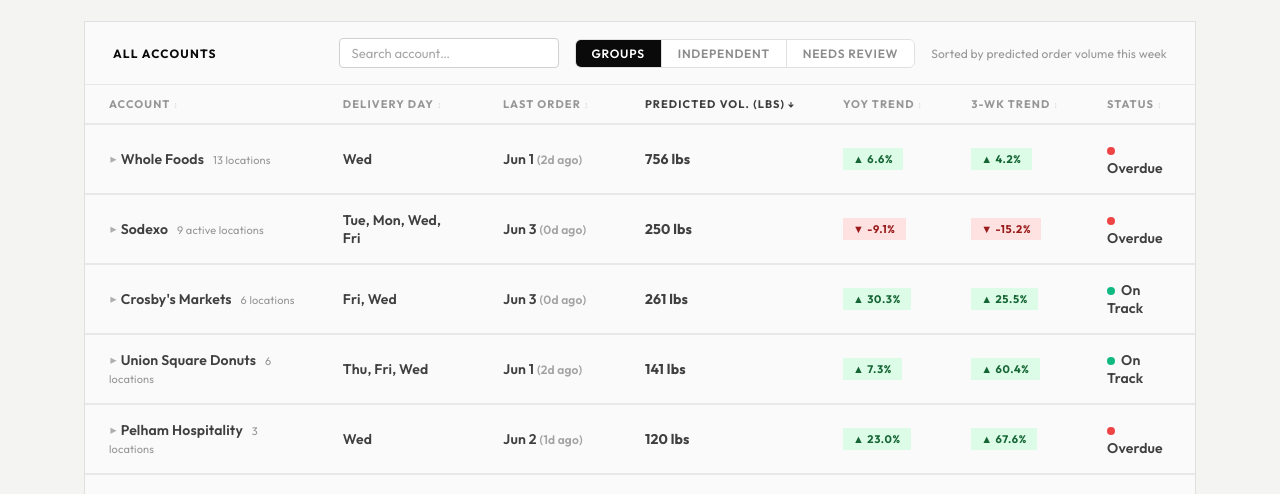
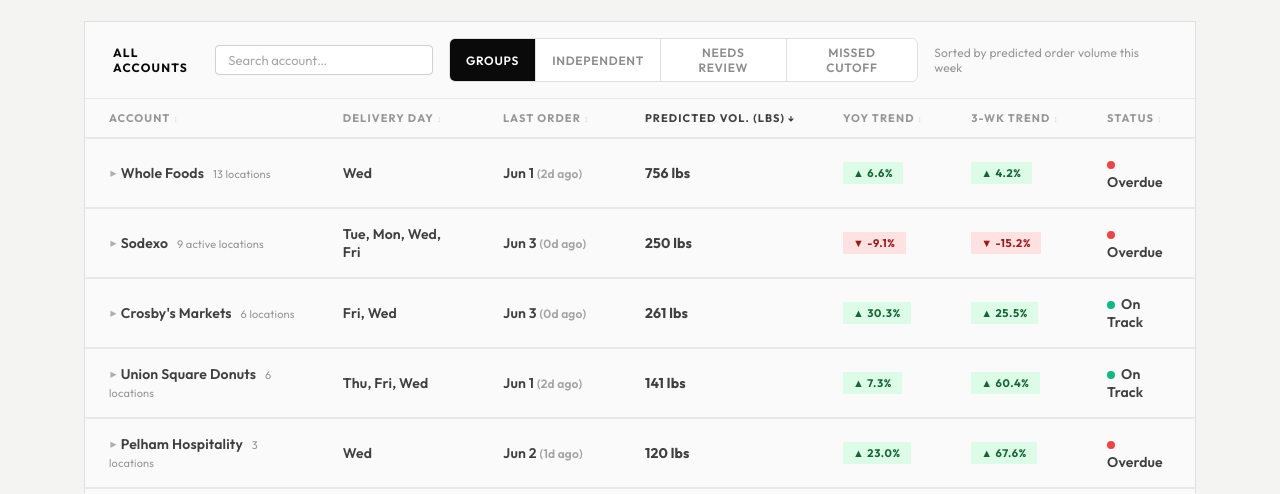
Before and after one commit to John-Corredor-Coffee/atomic-par-ordering, a plain HTML site: page index.html in a window 1280 px wide. Shown: the part 267-761 px from the top of the page. Drawn offline with Linux system fonts and the light colour scheme.

Commit message:
Add Missed Cutoff tab — accounts past cutoff with < 14 days since last order

```diff
--- a/index.html
+++ b/index.html
@@ -541,6 +541,7 @@
             <button class="account-tab active" data-filter="group" onclick="filterAccountType('group', this)">Groups</button>
             <button class="account-tab" data-filter="independent" onclick="filterAccountType('independent', this)">Independent</button>
             <button class="account-tab" data-filter="needs-review" onclick="filterAccountType('needs-review', this)">Needs Review</button>
+            <button class="account-tab" data-filter="missed-cutoff" onclick="filterAccountType('missed-cutoff', this)">Missed Cutoff</button>
           </div>
           <span class="card-hint" id="atomic-card-hint">Sorted by predicted order volume this week</span>
         </div>
@@ -693,6 +694,26 @@
   d.setDate(d.getDate() - (CUTOFF_DAYS_BACK[deliveryDay] || 3));
   d.setHours(23, 59, 0, 0);
   return d;
+}
+
+// Returns the most recently passed cutoff for a delivery day.
+// An account has "missed" it if their last order predates this.
+function getLastPassedCutoff(deliveryDay) {
+  const { delivery } = getDeliveryWindow(deliveryDay);
+  const prevDelivery = new Date(delivery);
+  prevDelivery.setDate(prevDelivery.getDate() - 7);
+  return cutoffFor(deliveryDay, prevDelivery);
+}
+
+function hasMissedCutoff(loc) {
+  const msPerDay = 86400000;
+  const validOrders = loc.items.map(i => i.lastOrder).filter(Boolean);
+  if (!validOrders.length) return false;
+  const lastOrder = validOrders.reduce((a, b) => b > a ? b : a);
+  const daysSince = Math.floor((TODAY - lastOrder) / msPerDay);
+  if (daysSince >= 14) return false; // Overdue territory — omit
+  const lastCutoff = getLastPassedCutoff(loc.deliveryDay);
+  return lastOrder < lastCutoff;
 }
 
 // ------------------------------------------------------------------
@@ -1237,7 +1258,8 @@
     const delivDays  = [...new Set(blockSums.map(s => s.loc.deliveryDay))]
       .map(d => d[0].toUpperCase() + d.slice(1, 3)).join(', ');
 
-    const parentRow = `<tr class="row-parent${showExpandable ? ' collapsible collapsed' : ''}${atRiskCls}" data-cid="${blockCid}" data-atype="${atype}" data-company="${company.name.toLowerCase()}" ${showExpandable ? `onclick="toggleCompany(this)"` : ''}>
+    const blockMissed = blockSums.some(s => hasMissedCutoff(s.loc));
+    const parentRow = `<tr class="row-parent${showExpandable ? ' collapsible collapsed' : ''}${atRiskCls}" data-cid="${blockCid}" data-atype="${atype}" data-missed="${blockMissed}" data-company="${company.name.toLowerCase()}" ${showExpandable ? `onclick="toggleCompany(this)"` : ''}>
       <td>${chevron}${company.name}${label ? ` <span style="font-size:11px;font-weight:400;color:rgba(0,0,0,0.4);margin-left:6px">${label}</span>` : ''}</td>
       <td>${delivDays}</td>
       <td>${fmtLastOrder(bLastOrder, bDaysSince)}</td>
@@ -1249,7 +1271,8 @@
 
     const childRows = showExpandable ? [...blockSums].sort((a, b) => b.totalLbs - a.totalLbs)
       .map(({ loc, totalLbs: lLbs, avgYoy: lYoy, avgW3: lW3, lastOrder: lLast, daysSince: lDays, status, dotClass: lDot }) => {
-        return `<tr class="row-child" data-parent-cid="${blockCid}" data-atype="${atype}" data-company="${company.name.toLowerCase()}" style="display:none">
+        const childMissed = hasMissedCutoff(loc);
+        return `<tr class="row-child" data-parent-cid="${blockCid}" data-atype="${atype}" data-missed="${childMissed}" data-company="${company.name.toLowerCase()}" style="display:none">
           <td>${loc.name}</td>
           <td style="text-transform:capitalize">${loc.deliveryDay}</td>
           <td>${fmtLastOrder(lLast, lDays)}</td>
@@ -1304,12 +1327,15 @@
   document.querySelectorAll('.account-tab').forEach(b => b.classList.remove('active'));
   btn.classList.add('active');
   document.querySelectorAll('#atomic-tbody tr').forEach(row => {
-    const rowType = row.dataset.atype;
-    const matches = rowType === type;
+    const isMissedTab = type === 'missed-cutoff';
+    const matches = isMissedTab ? row.dataset.missed === 'true' : row.dataset.atype === type;
     if (matches) {
       if (row.classList.contains('row-child')) {
-        const parent = document.querySelector(`tr.row-parent[data-cid="${row.dataset.parentCid}"]`);
-        row.style.display = (parent && parent.classList.contains('collapsed')) ? 'none' : '';
+        // For missed-cutoff tab: show child rows directly (no collapse nesting)
+        row.style.display = isMissedTab ? '' : (() => {
+          const parent = document.querySelector(`tr.row-parent[data-cid="${row.dataset.parentCid}"]`);
+          return (parent && parent.classList.contains('collapsed')) ? 'none' : '';
+        })();
       } else {
         row.style.display = '';
       }
```
